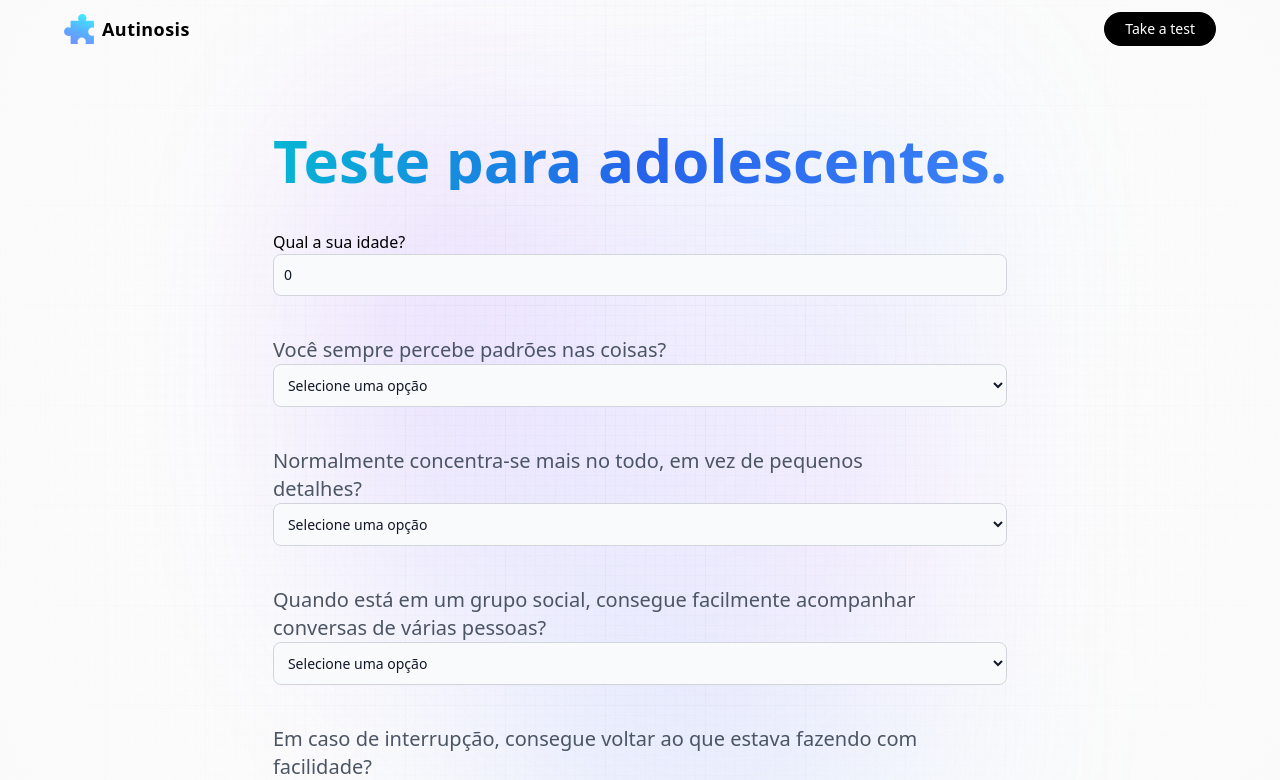
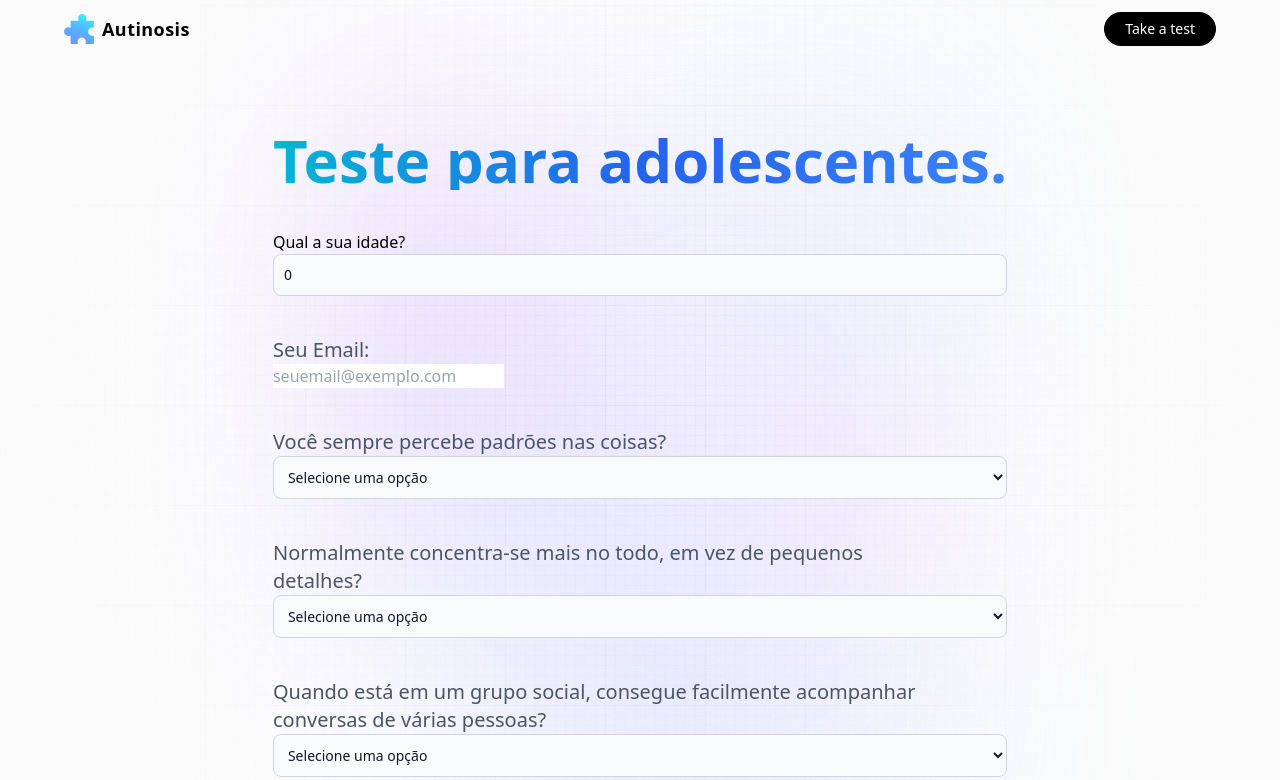
Before and after one commit to R1E2N3/nextjs-flask, a Next.js app: page /test/adolescent in a window 1280 px wide. Shown: the top 780 px of the page. Built offline with nearby package versions, Linux system fonts and the light colour scheme.

Commit message:
email working

```diff
--- a/components/FormAdolescent.jsx
+++ b/components/FormAdolescent.jsx
@@ -1,10 +1,9 @@
 "use client";
 
 import React, { useState } from 'react';
-import axios from 'axios';
 
 const FormAdolescent = () => {
-    const [processando, setProcessando] = useState(false)
+  const [processando, setProcessando] = useState(false);
   const [formData, setFormData] = useState({
     Ethnicity: "",
     jundice: "",
@@ -24,6 +23,7 @@ const FormAdolescent = () => {
     A9: "",
     A10: "",
     Age: 0,
+    Email: "" // New field for the user's email
   });
 
   const [resposta, setResposta] = useState(null);
@@ -38,7 +38,7 @@ const FormAdolescent = () => {
   const handleSubmit = async (e) => {
     e.preventDefault();
     console.log(JSON.stringify(formData));
-        setProcessando(true)
+    setProcessando(true);
 
     try {
       const response = await fetch('https://python-api-autinosis.onrender.com/predict_adolescent', {
@@ -55,9 +55,11 @@ const FormAdolescent = () => {
 
       const responseData = await response.json();
       setResposta(responseData['Result']);
-            // Handle predictions as needed
+      // The backend should also send an email with the test results using the provided Email field.
     } catch (error) {
       console.error('Error making prediction:', error);
+    } finally {
+      setProcessando(false);
     }
   };
 
@@ -79,6 +81,17 @@ const FormAdolescent = () => {
               placeholder="18"
               value={formData.Age}
               onChange={(e) => handleInputChange('Age', e.target.value)}
+            />
+          </div>
+          {/* New Email Input Field */}
+          <div className='my-10 flex-col'>
+            <p className='desc'>Seu Email:</p>
+            <input
+              className='email_input'
+              type="email"
+              placeholder="seuemail@exemplo.com"
+              value={formData.Email}
+              onChange={(e) => handleInputChange('Email', e.target.value)}
             />
           </div>
           <div className='my-10 flex-col'>
@@ -191,21 +204,19 @@ const FormAdolescent = () => {
           </div>
           {/* Submit Button */}
           <button className='ui_btn' type="submit">Enviar</button>
-            {
-                processando && !resposta ? (
+          {processando && !resposta ? (
             <div>
               <p className='text-xl font-semibold'>Processando...</p>
             </div>
           ) : (
             <div className='hidden'></div>
-                 )
-            }
+          )}
         </form>
       )}
       <br />
       <br />
     </section>
   );
-}
+};
 
 export default FormAdolescent;
```
Lines whose indentation alone changed are shown as unchanged.
